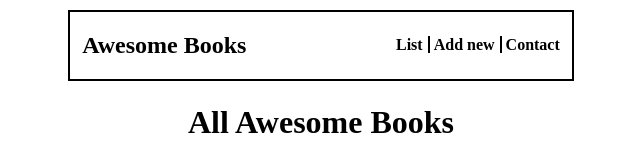
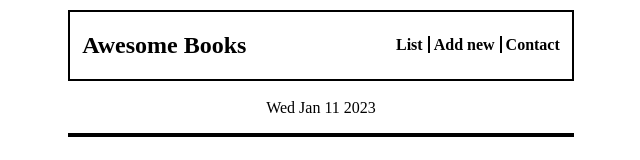
Before and after one commit to flemton/awesome-books, a website: page index.html in a window 1280 px wide. Shown: the top 160 px of the page, without its empty margins (319-959 px from the left). Drawn offline with Linux system fonts and the light colour scheme.

Commit message:
added date below nav section

```diff
--- a/index.html
+++ b/index.html
@@ -21,6 +21,7 @@
             <a href="#contact" class="contact-link">Contact</a>
         </div>
     </nav>
+    <p id="date"></p>
     <h1 class="books-head">
         All Awesome Books
     </h1>
--- a/main.js
+++ b/main.js
@@ -30,6 +30,8 @@ window.addEventListener('DOMContentLoaded', () => {
   }
   formsLink.addEventListener('click', showFormOnly);
 });
+const date = new Date().toDateString();
+document.getElementById("date").innerHTML = date;
 const Books = JSON.parse(localStorage.getItem('Books')) || [];
 const bookList = document.createElement('section');
 bookList.className = 'book-list';
```
Also changed, not shown: style.css (line endings or trailing spaces).
